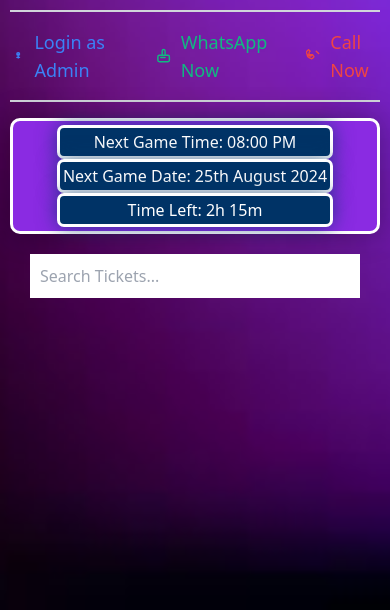
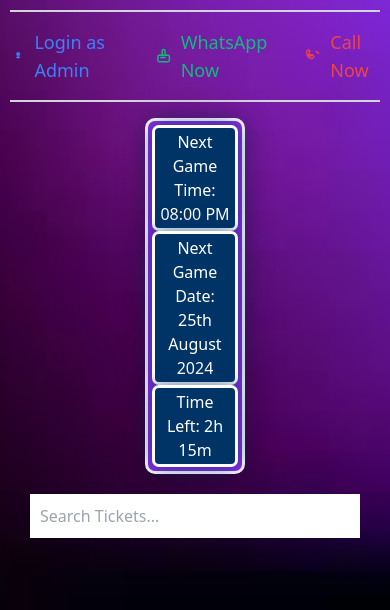
Before and after one commit to psyschology/render-frontend, a website with bundled scripts: page public/user.html in a window 390 px wide. Shown: the part 232-842 px from the top of the page. Built offline with nearby package versions, Linux system fonts and the light colour scheme; no server answers.

Commit message:
Update user.html

```diff
--- a/public/user.html
+++ b/public/user.html
@@ -164,7 +164,7 @@
     .info-box {
         font-size: 16px; /* Adjust font size for mobile */
         padding: 2px 3px; /* Reduced padding for smaller screens */
-        min-width: 150px; /* Smaller width for mobile */
+        min-width: 70px; /* Smaller width for mobile */
     }
 
     #gameInfo {
@@ -174,7 +174,7 @@
 
     .main-box {
         padding: 4px; /* Adjust padding for the main box on mobile */
-        max-width: 100%; /* Full width on mobile */
+        max-width: 100px; /* Full width on mobile */
     }
 }
         </style>
```
